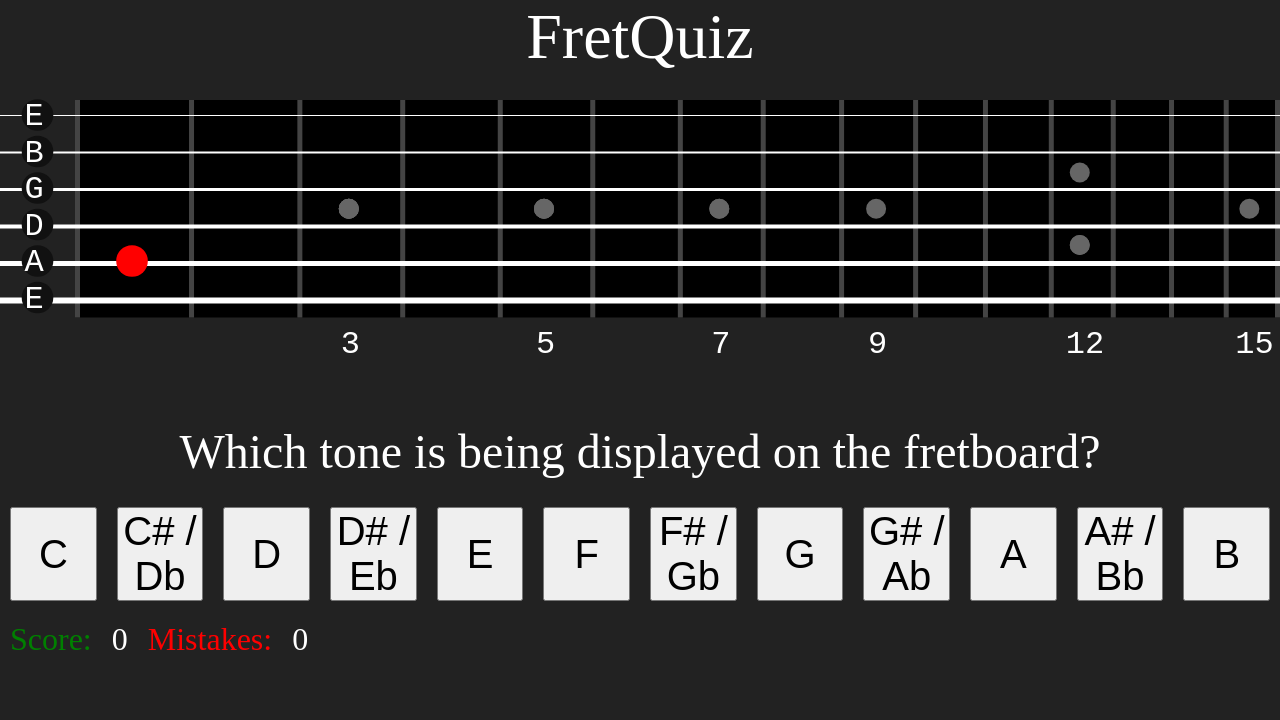
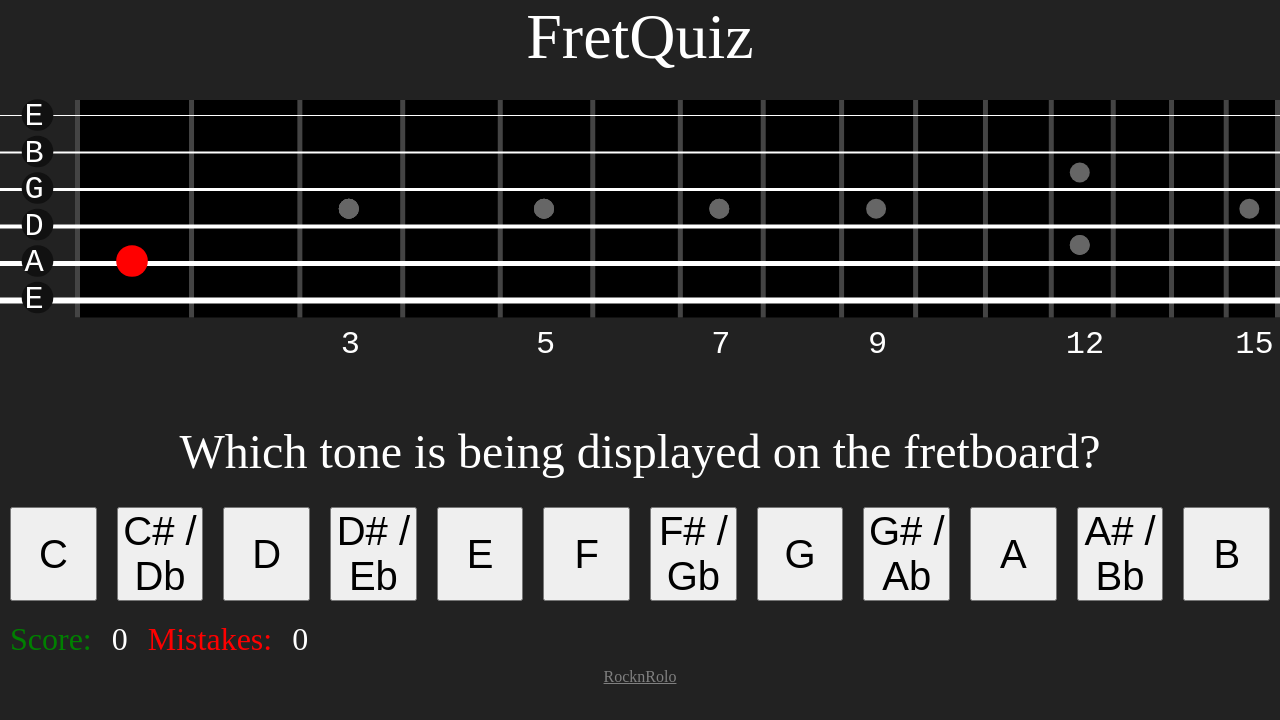
Before and after one commit to RocknRolo/FretQuiz, a plain HTML site: page index.html in a window 1280 px wide. Drawn offline with Linux system fonts and the light colour scheme.

Commit message:
Update index.html

```diff
--- a/index.html
+++ b/index.html
@@ -32,5 +32,7 @@
         <div id="mistakes_label">Mistakes:</div>
         <div id="mistakes">0</div>
     </div>
+    <br>
+    <a href="https://rocknrolo.github.io/">RocknRolo</a>
 </body>
 </html>
```
